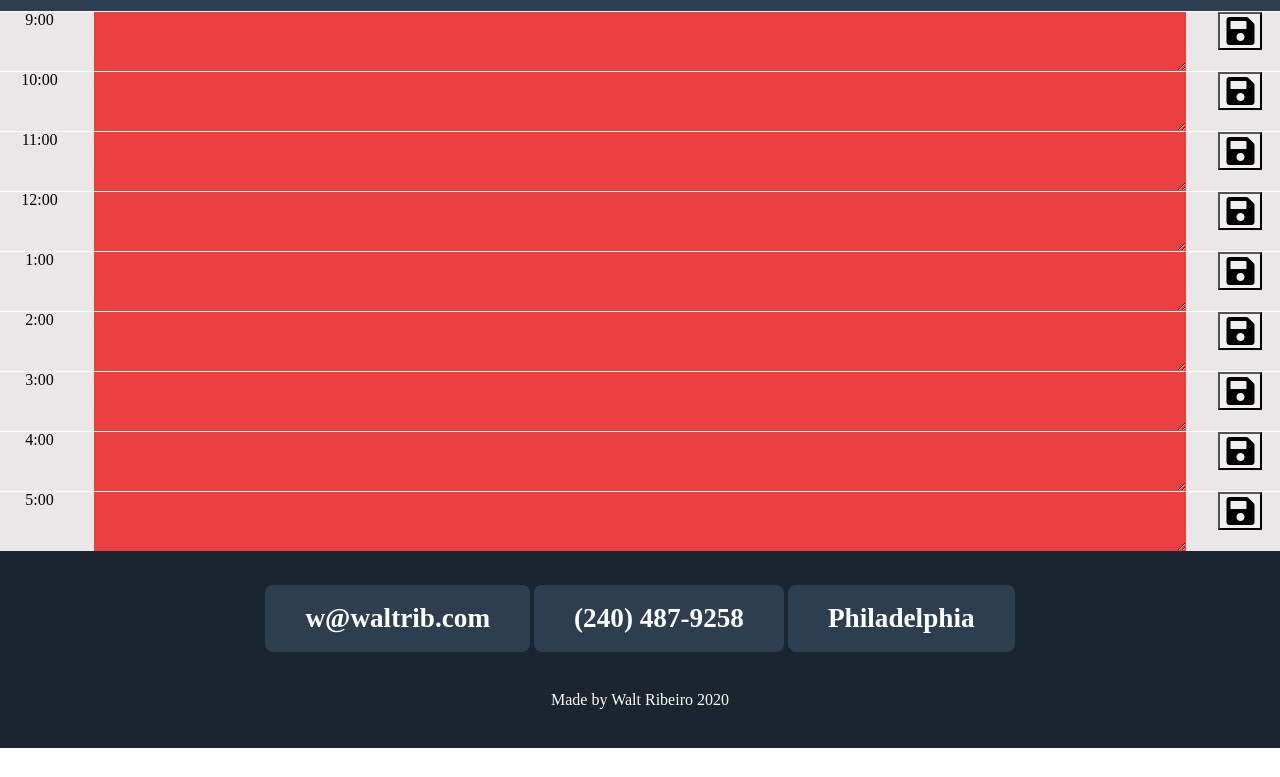
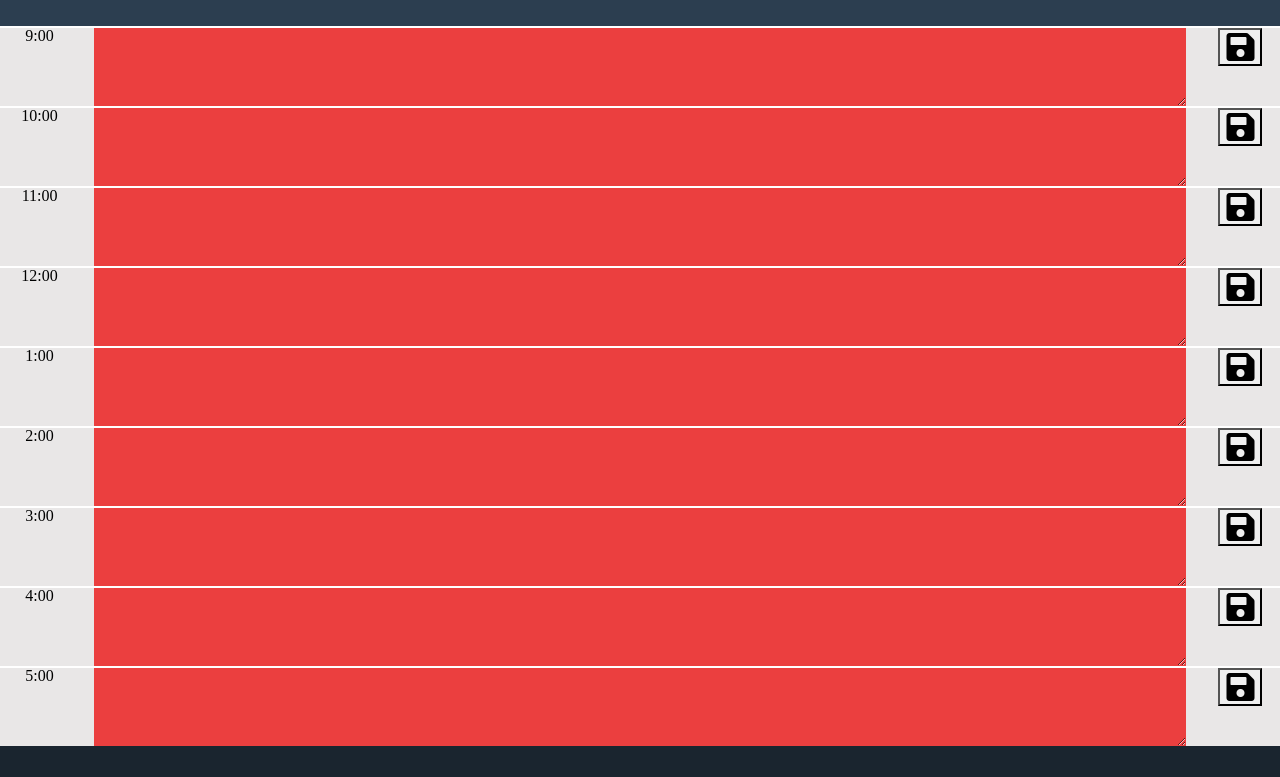
Before and after one commit to waltribeiro/my-calendar, a website with bundled scripts: page index.html in a window 1280 px wide. Shown: the part 344-1121 px from the top of the page. Before the commit the page ends 1092 px from the top, so only its background shows below. Built offline with nearby package versions, Linux system fonts and the light colour scheme.

```diff
--- a/css/style.css
+++ b/css/style.css
@@ -1,10 +1,10 @@
 @import url('https://fonts.googleapis.com/css?family=Source+Code+Pro&display=swap');
 
 body {
-  font-family: 'Open Sans', sans-serif;
+  font-family: 'Helvetica', sans-serif;
   font-family: 'Source Code Pro', monospace;
   font-size: 16px;
-  line-height: 1;
+  line-height: 1.5;
 }
 
 textarea{
@@ -39,8 +39,8 @@
 
 .row {
   white-space: pre-wrap;
-  height: 60px;
-  border-top: 1px solid white;;
+  height: 80px;
+  border-top: 2px solid white;;
 }
 
 .hour {
--- a/index.html
+++ b/index.html
@@ -137,7 +137,7 @@
         <span
         class="badge badge-secondary"
         style="text-decoration:none;
-        margin-top:10px;
+        margin-top:25px;
         margin-bottom:8px;
         padding-top:20px;
         padding-right:40px;
```
